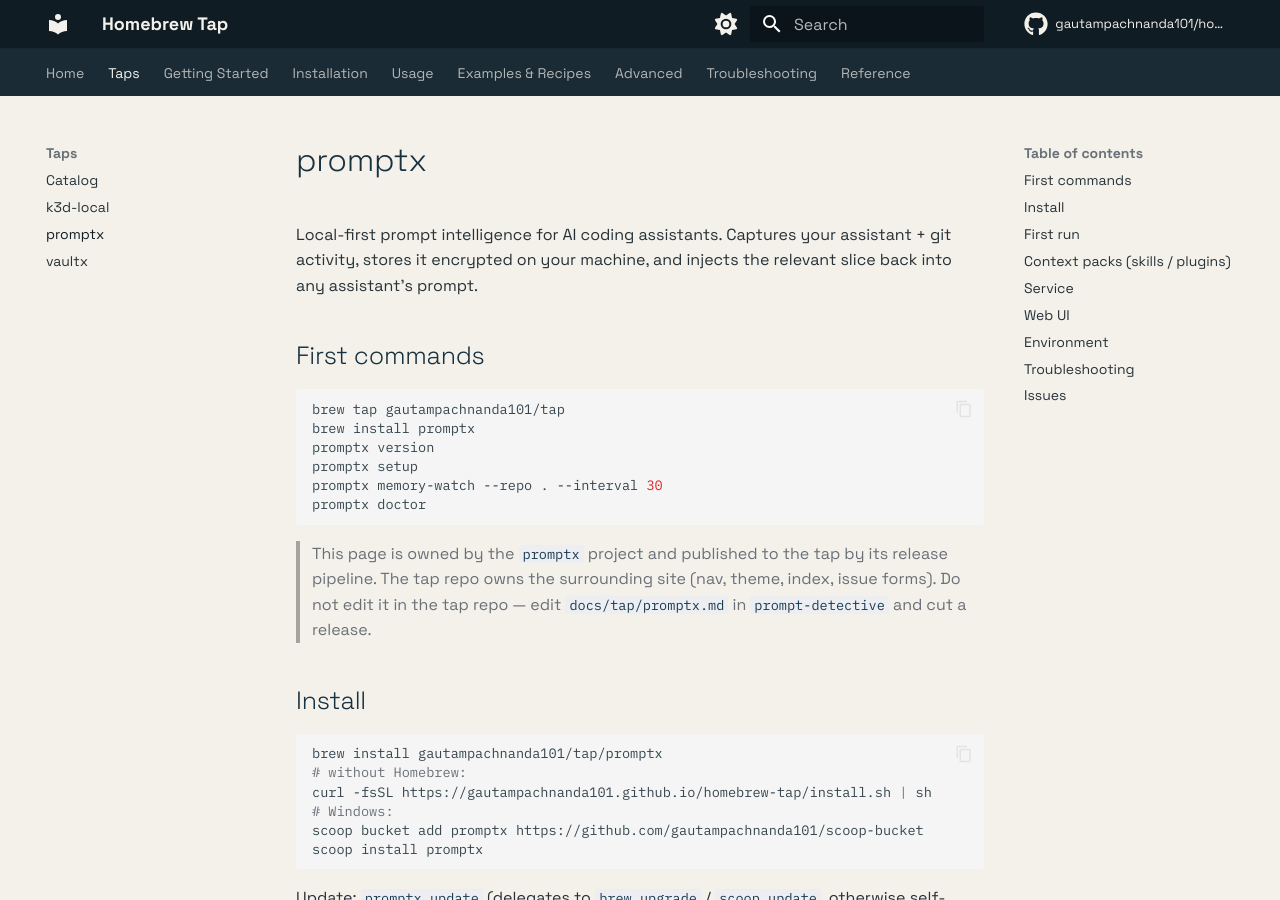
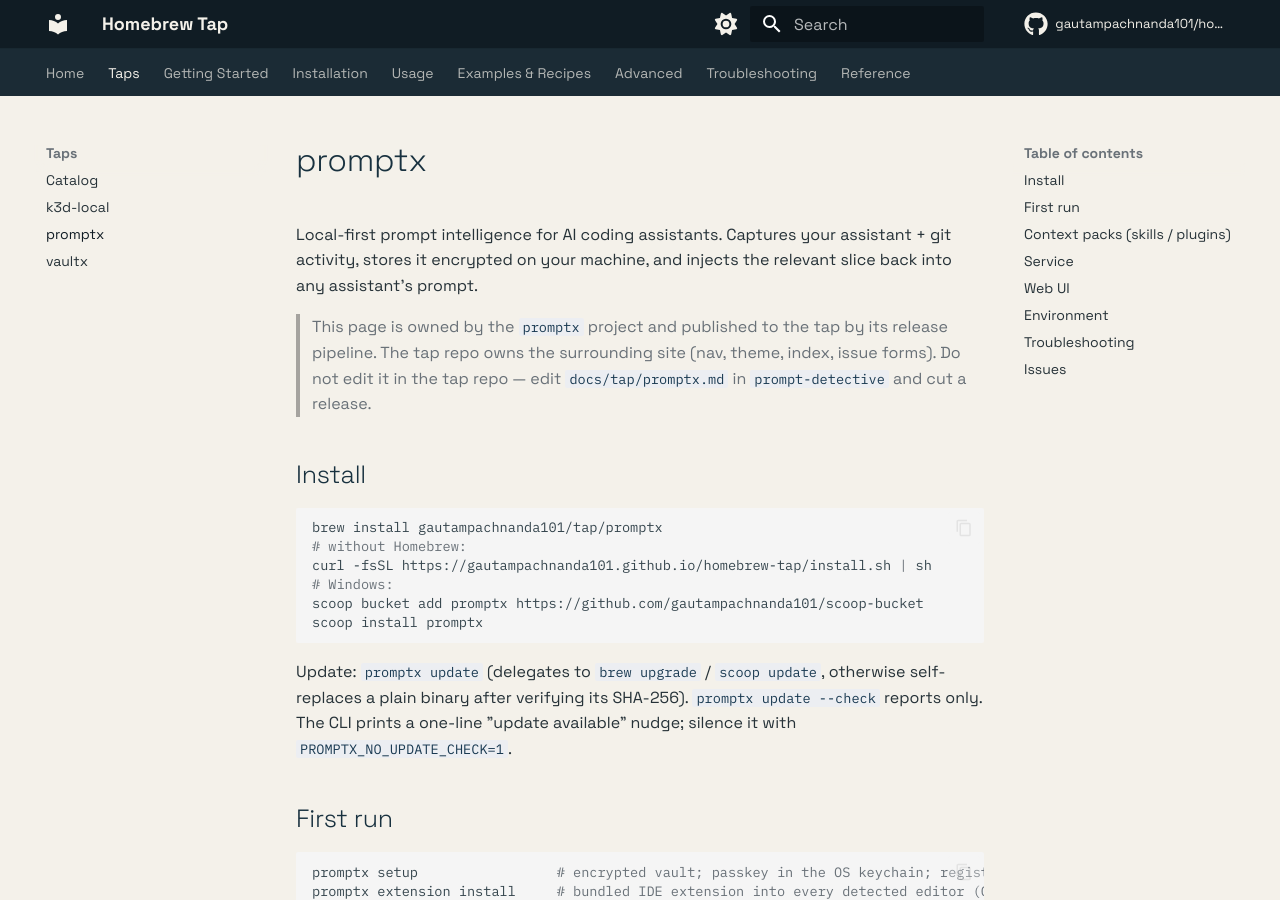
Before and after one commit to gautampachnanda101/homebrew-tap, an MkDocs documentation site: the page built from docs/taps/promptx.md, in a window 1280 px wide and 900 px high. Built offline with MkDocs 1.6.1 and Material for MkDocs 9.7.7, drawn with Linux system fonts in a browser that asks for light colours; comment, search, counter and statistics services are not loaded.

Commit message:
chore(promptx): update formula + docs for v0.9.0

````diff
--- a/docs/taps/promptx.md
+++ b/docs/taps/promptx.md
@@ -3,17 +3,6 @@
 Local-first prompt intelligence for AI coding assistants. Captures your
 assistant + git activity, stores it encrypted on your machine, and injects the
 relevant slice back into any assistant's prompt.
-
-## First commands
-
-```bash
-brew tap gautampachnanda101/tap
-brew install promptx
-promptx version
-promptx setup
-promptx memory-watch --repo . --interval 30
-promptx doctor
-```
 
 > This page is owned by the `promptx` project and published to the tap by its
 > release pipeline. The tap repo owns the surrounding site (nav, theme, index,
````
Also changed, not shown: 1 other file.
